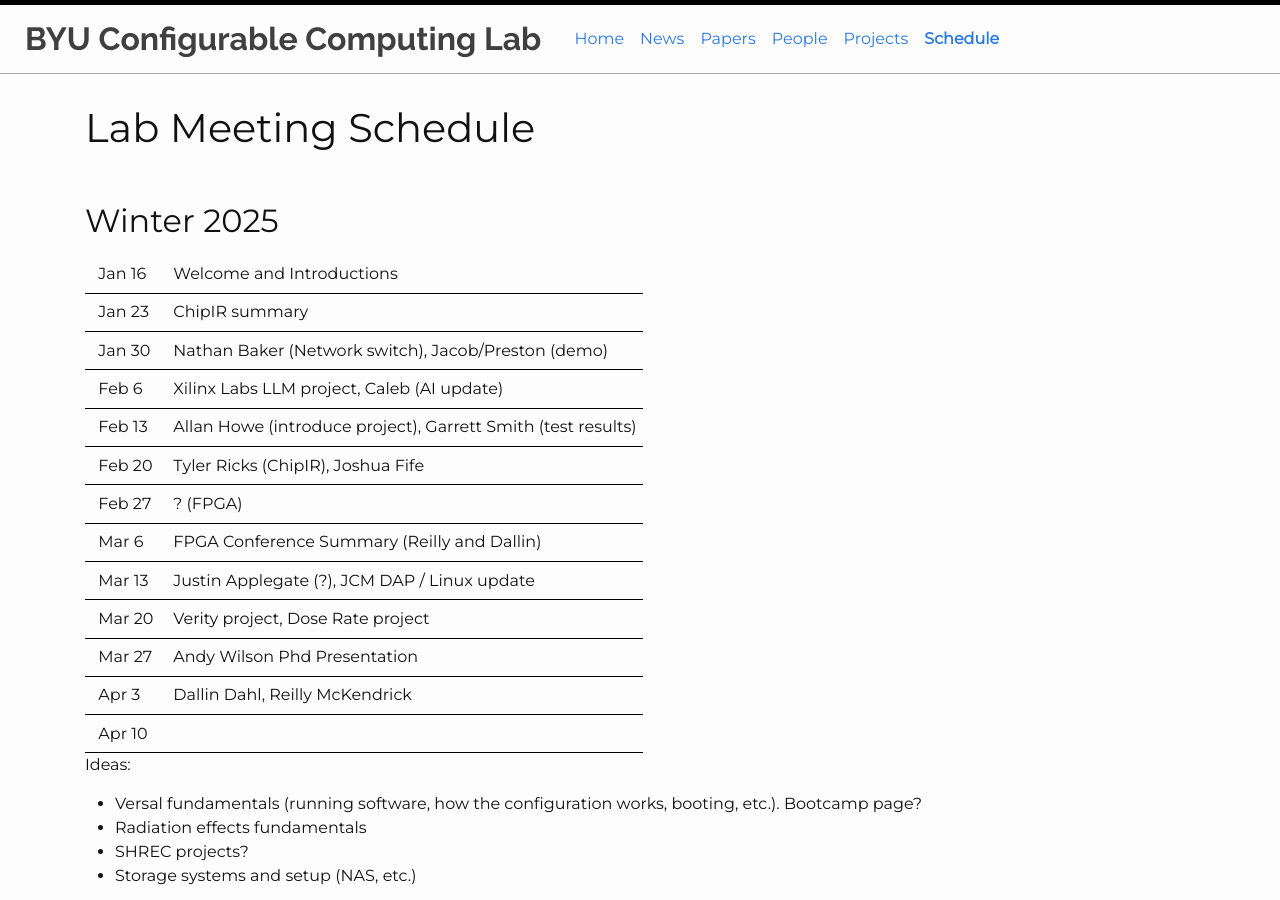
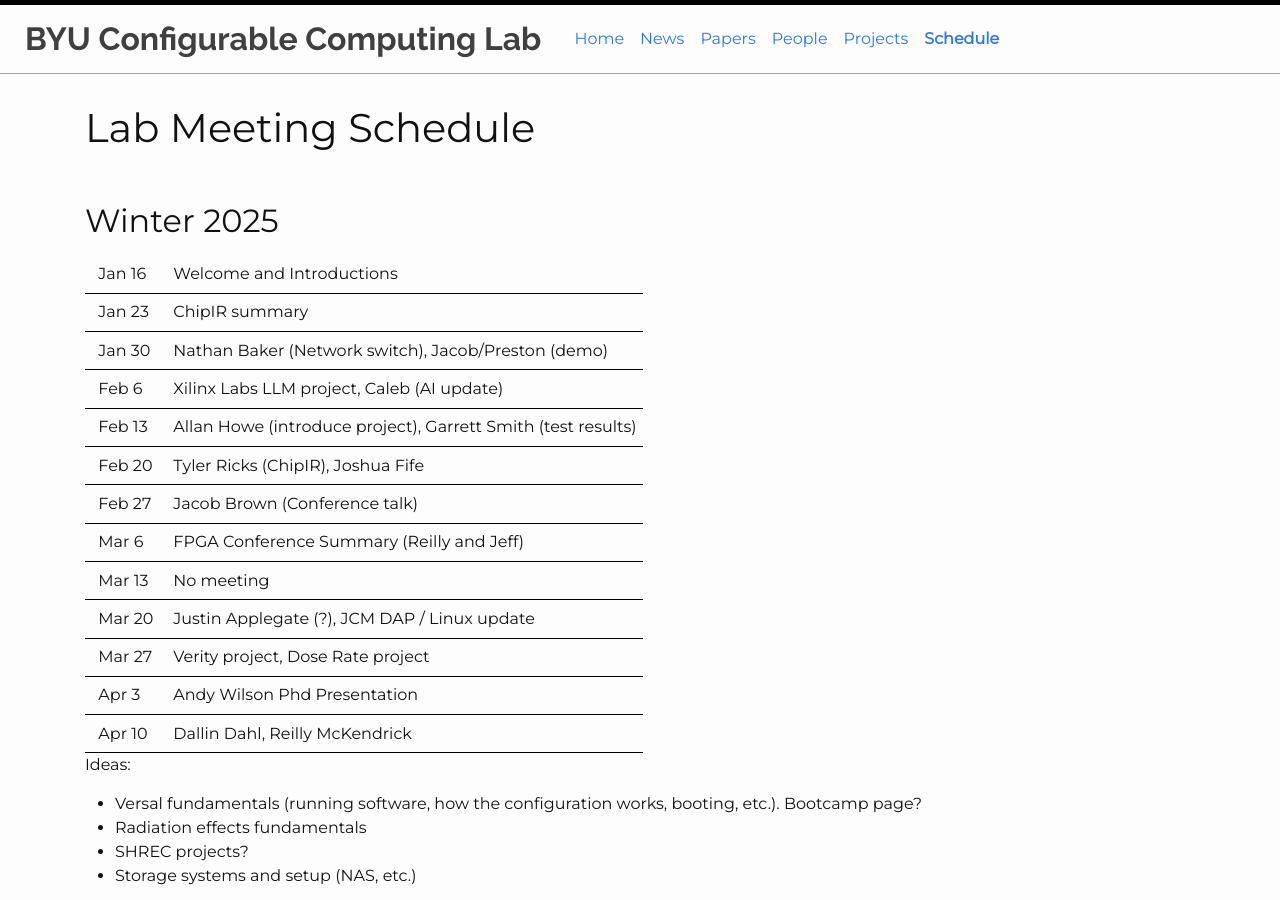
Before and after one commit to byuccl/byuccl.github.io, a Jekyll site: the page built from pages/schedule.md, in a window 1280 px wide and 900 px high. Built offline with Jekyll 4.4.1, drawn with Linux system fonts in a browser that asks for light colours; nearby versions of some CDN libraries.

Commit message:
schedule

```diff
--- a/pages/schedule.md
+++ b/pages/schedule.md
@@ -13,13 +13,13 @@ title: Schedule
 | Feb 6  | Xilinx Labs LLM project, Caleb (AI update) |
 | Feb 13 | Allan Howe (introduce project), Garrett Smith (test results) |
 | Feb 20 | Tyler Ricks (ChipIR), Joshua Fife |
-| Feb 27 | ? (FPGA) |
-| Mar 6  | FPGA Conference Summary (Reilly and Dallin) |
-| Mar 13 | Justin Applegate (?), JCM DAP / Linux update |
-| Mar 20 | Verity project, Dose Rate project |
-| Mar 27 | Andy Wilson Phd Presentation |
-| Apr 3  | Dallin Dahl, Reilly McKendrick |
-| Apr 10 |  |
+| Feb 27 | Jacob Brown (Conference talk) |
+| Mar 6  | FPGA Conference Summary (Reilly and Jeff) |
+| Mar 13 | No meeting  |
+| Mar 20 | Justin Applegate (?), JCM DAP / Linux update |
+| Mar 27 | Verity project, Dose Rate project |
+| Apr 3  | Andy Wilson Phd Presentation |
+| Apr 10 | Dallin Dahl, Reilly McKendrick |
 
 Ideas:
 * Versal fundamentals (running software, how the configuration works, booting, etc.). Bootcamp page?
```
